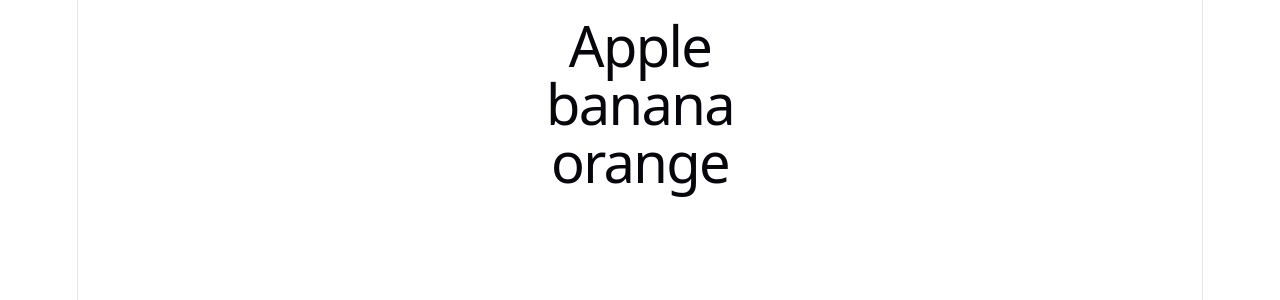
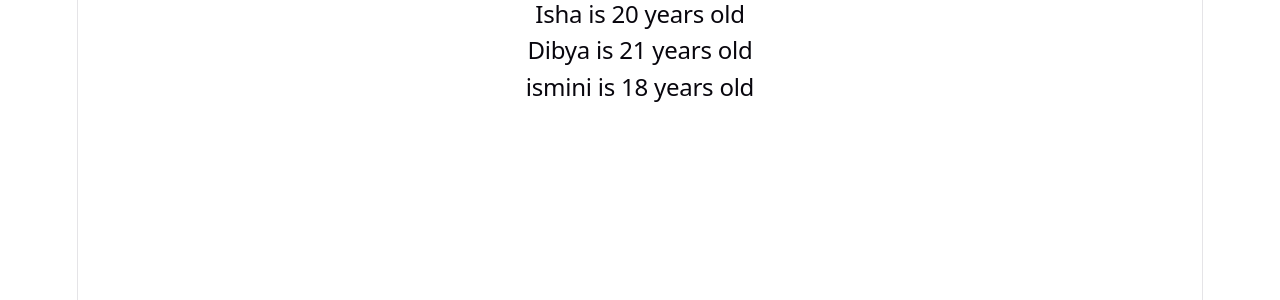
Before and after one commit to isha661/forntend-react-framework, a React (Vite) app in the folder my-react-app/: page / in a window 1280 px wide. Shown: the top 300 px of the page. Built offline with nearby package versions, Linux system fonts and the light colour scheme.

Commit message:
example with object using map

```diff
--- a/my-react-app/src/list.jsx
+++ b/my-react-app/src/list.jsx
@@ -1,16 +1,40 @@
 // learning list and map
 
 
+// function Food(){
+//     const fruits = ["Apple", "banana", "orange"];
+
+//     return(
+//         <div>
+//             {fruits.map((fruit, index) =>
+//                 (
+//                     <h1 key ={index}> {fruit} </h1>
+//                 ))}
+//         </div>
+//     );
+// }
+// export default Food;
+
 function Food(){
-    const fruit = ["Apple", "banana", "orange"];
+    // array of  student object
+    const students = [{name:"Isha", age: 20}
+        ,{name:"Dibya", age: 21}
+        ,{name:"ismini", age: 18}
+    ];
 
-    return(
+
+    return (
         <div>
-            {fruit.map((fruit) =>
-                (
-                    <h1>{fruit}</h1>
-                ))}
+
+            {/* arrow function */}
+
+            {students.map((student, index) => (
+                <div key={index}>
+                    <h2>{`${student.name} is ${student.age} years old`}</h2>
+                </div>
+
+            ))}
         </div>
     );
 }
-export default Food;
+export default Food ;
```
